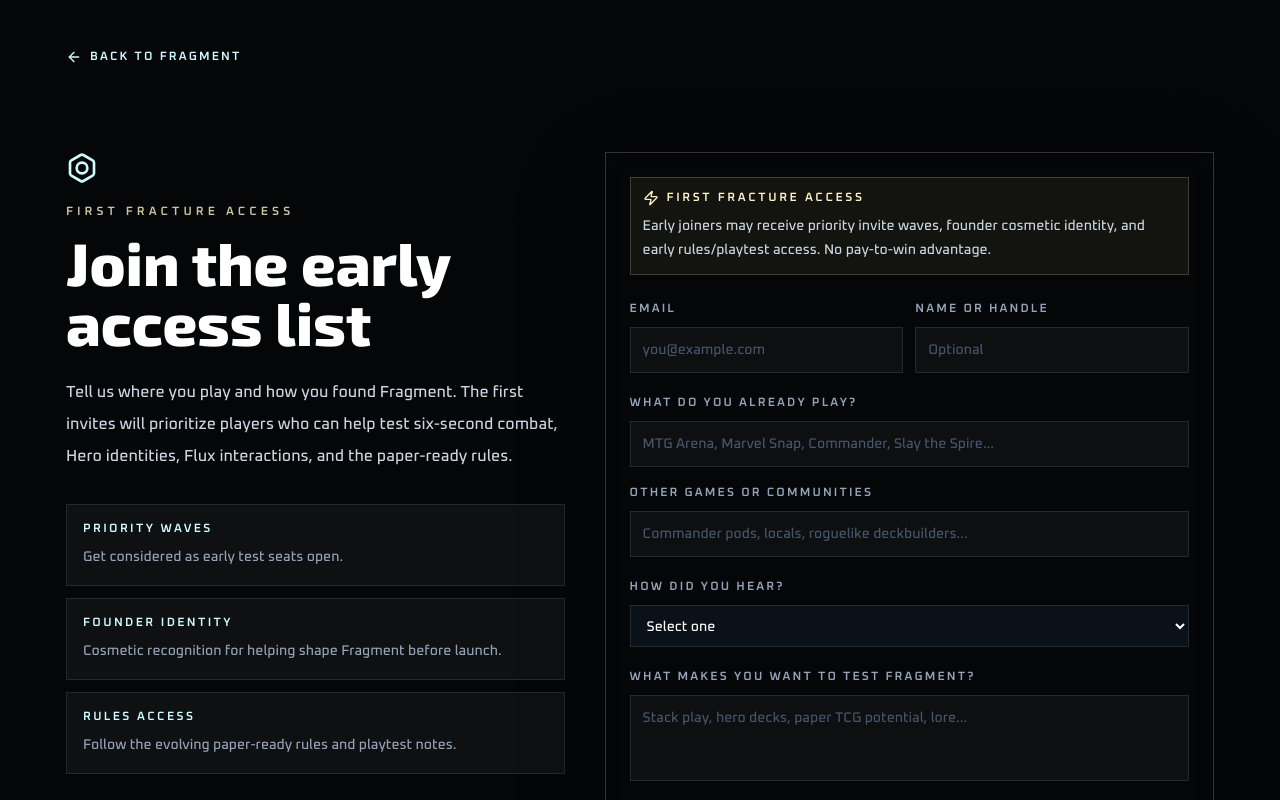
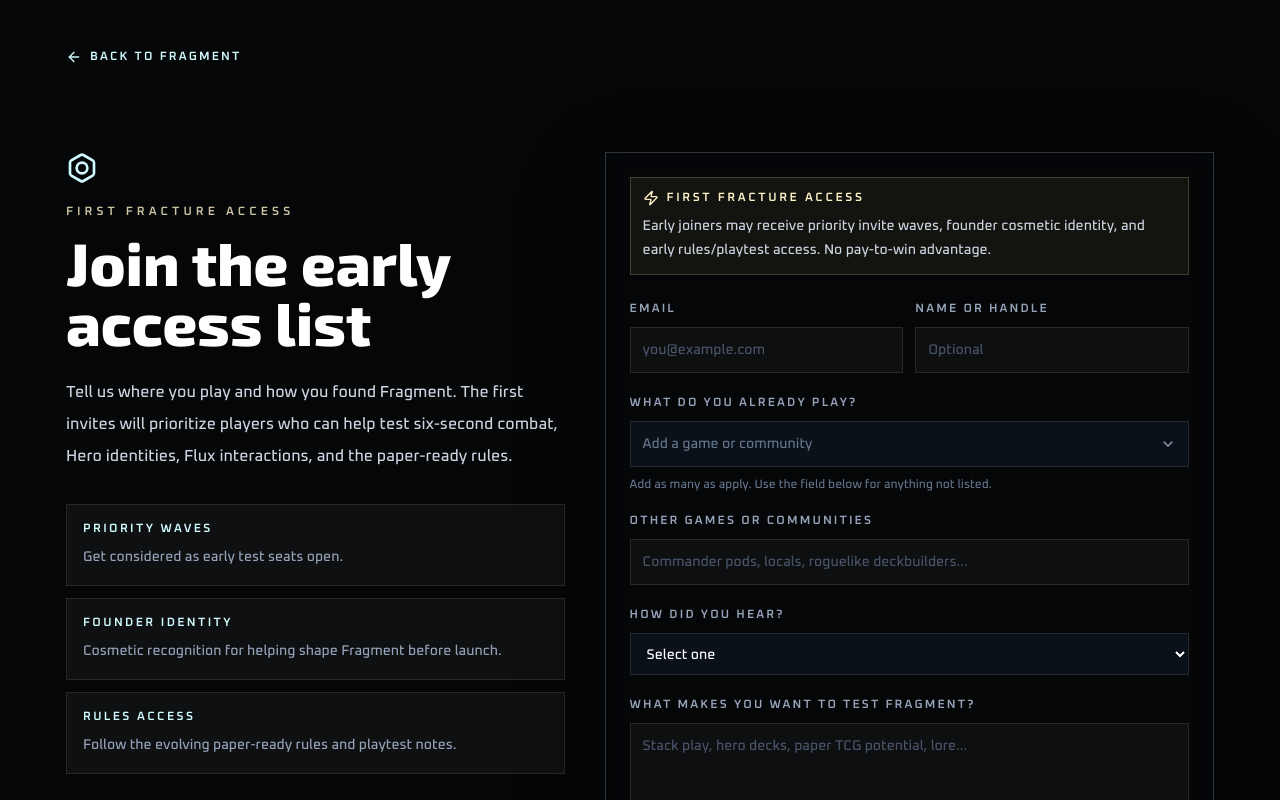
Before and after one commit to graillabxyz/fragmentsite, a Next.js app: page /early-access in a window 1280 px wide. Shown: the top 800 px of the page. Built offline with nearby package versions, Linux system fonts and the light colour scheme.

Commit message:
Add multi-select game picker

```diff
--- a/src/components/early-access-form.tsx
+++ b/src/components/early-access-form.tsx
@@ -1,7 +1,7 @@
 "use client";
 
 import { useState } from "react";
-import { ArrowRight, Loader2, Zap } from "lucide-react";
+import { ArrowRight, ChevronDown, Loader2, X, Zap } from "lucide-react";
 
 const games = [
   "MTG Arena",
@@ -28,8 +28,24 @@ const heardFromOptions = [
 ];
 
 export function EarlyAccessForm() {
+  const [selectedGames, setSelectedGames] = useState<string[]>([]);
+  const [gamesOpen, setGamesOpen] = useState(false);
   const [status, setStatus] = useState<"idle" | "submitting" | "success" | "error">("idle");
   const [message, setMessage] = useState("");
+  const availableGames = games.filter((game) => !selectedGames.includes(game));
+
+  function addGame(game: string) {
+    if (!game) {
+      return;
+    }
+
+    setSelectedGames((current) => current.includes(game) ? current : [...current, game]);
+    setGamesOpen(false);
+  }
+
+  function removeGame(game: string) {
+    setSelectedGames((current) => current.filter((item) => item !== game));
+  }
 
   async function submitForm(event: React.FormEvent<HTMLFormElement>) {
     event.preventDefault();
@@ -41,10 +57,7 @@ export function EarlyAccessForm() {
     const payload = {
       email: String(formData.get("email") ?? ""),
       name: String(formData.get("name") ?? ""),
-      gamesPlayed: String(formData.get("gamesPlayed") ?? "")
-        .split(",")
-        .map((game) => game.trim())
-        .filter(Boolean),
+      gamesPlayed: selectedGames,
       otherGames: String(formData.get("otherGames") ?? ""),
       heardFrom: String(formData.get("heardFrom") ?? ""),
       interestReason: String(formData.get("interestReason") ?? ""),
@@ -67,6 +80,8 @@ export function EarlyAccessForm() {
       setStatus("success");
       setMessage("You are on the list. Watch for the first fracture signal.");
       event.currentTarget.reset();
+      setSelectedGames([]);
+      setGamesOpen(false);
     } catch (error) {
       setStatus("error");
       setMessage(error instanceof Error ? error.message : "Could not join early access.");
@@ -118,23 +133,65 @@ export function EarlyAccessForm() {
       </div>
 
       <div className="mt-4">
-        <label className="block">
-          <span className="text-xs font-semibold uppercase tracking-[0.18em] text-slate-400">
-            What do you already play?
-          </span>
-          <input
-            name="gamesPlayed"
-            type="text"
-            list="fragment-games"
-            className="mt-2 w-full border border-white/10 bg-white/[0.04] px-3 py-3 text-sm text-white outline-none transition placeholder:text-slate-600 focus:border-cyan-100/50"
-            placeholder="MTG Arena, Marvel Snap, Commander, Slay the Spire..."
-          />
-          <datalist id="fragment-games">
-            {games.map((game) => (
-              <option key={game} value={game} />
+        <span className="text-xs font-semibold uppercase tracking-[0.18em] text-slate-400">
+          What do you already play?
+        </span>
+        <div className="relative mt-2">
+          <button
+            type="button"
+            onClick={() => setGamesOpen((open) => !open)}
+            className="flex min-h-11 w-full items-center justify-between border border-white/10 bg-[#0b1119] px-3 py-3 text-left text-sm text-white outline-none transition hover:border-white/25 focus:border-cyan-100/50"
+            aria-expanded={gamesOpen}
+            aria-controls="game-picker-options"
+          >
+            <span className={selectedGames.length ? "text-white" : "text-slate-500"}>
+              {availableGames.length ? "Add a game or community" : "All listed games added"}
+            </span>
+            <ChevronDown className={`size-4 text-slate-400 transition ${gamesOpen ? "rotate-180" : ""}`} />
+          </button>
+          {gamesOpen ? (
+            <div
+              id="game-picker-options"
+              className="absolute inset-x-0 top-full z-30 mt-2 max-h-64 overflow-y-auto border border-cyan-100/20 bg-[#080d14] p-1 shadow-[0_24px_70px_rgba(0,0,0,0.45)]"
+            >
+              {availableGames.length ? (
+                availableGames.map((game) => (
+                  <button
+                    key={game}
+                    type="button"
+                    onClick={() => addGame(game)}
+                    className="block w-full px-3 py-2.5 text-left text-xs font-semibold uppercase tracking-[0.12em] text-slate-300 transition hover:bg-cyan-100/10 hover:text-cyan-50"
+                  >
+                    {game}
+                  </button>
+                ))
+              ) : (
+                <div className="px-3 py-2.5 text-xs text-slate-500">
+                  All listed games have been added.
+                </div>
+              )}
+            </div>
+          ) : null}
+        </div>
+        {selectedGames.length > 0 ? (
+          <div className="mt-3 flex flex-wrap gap-2">
+            {selectedGames.map((game) => (
+              <button
+                key={game}
+                type="button"
+                onClick={() => removeGame(game)}
+                className="inline-flex items-center gap-2 border border-cyan-100/25 bg-cyan-100/10 px-3 py-2 text-xs font-semibold uppercase tracking-[0.12em] text-cyan-50 transition hover:border-cyan-100/45 hover:bg-cyan-100/15"
+              >
+                {game}
+                <X className="size-3.5" />
+              </button>
             ))}
-          </datalist>
-        </label>
+          </div>
+        ) : (
+          <p className="mt-2 text-xs leading-5 text-slate-500">
+            Add as many as apply. Use the field below for anything not listed.
+          </p>
+        )}
       </div>
 
       <label className="mt-3 block">
```
